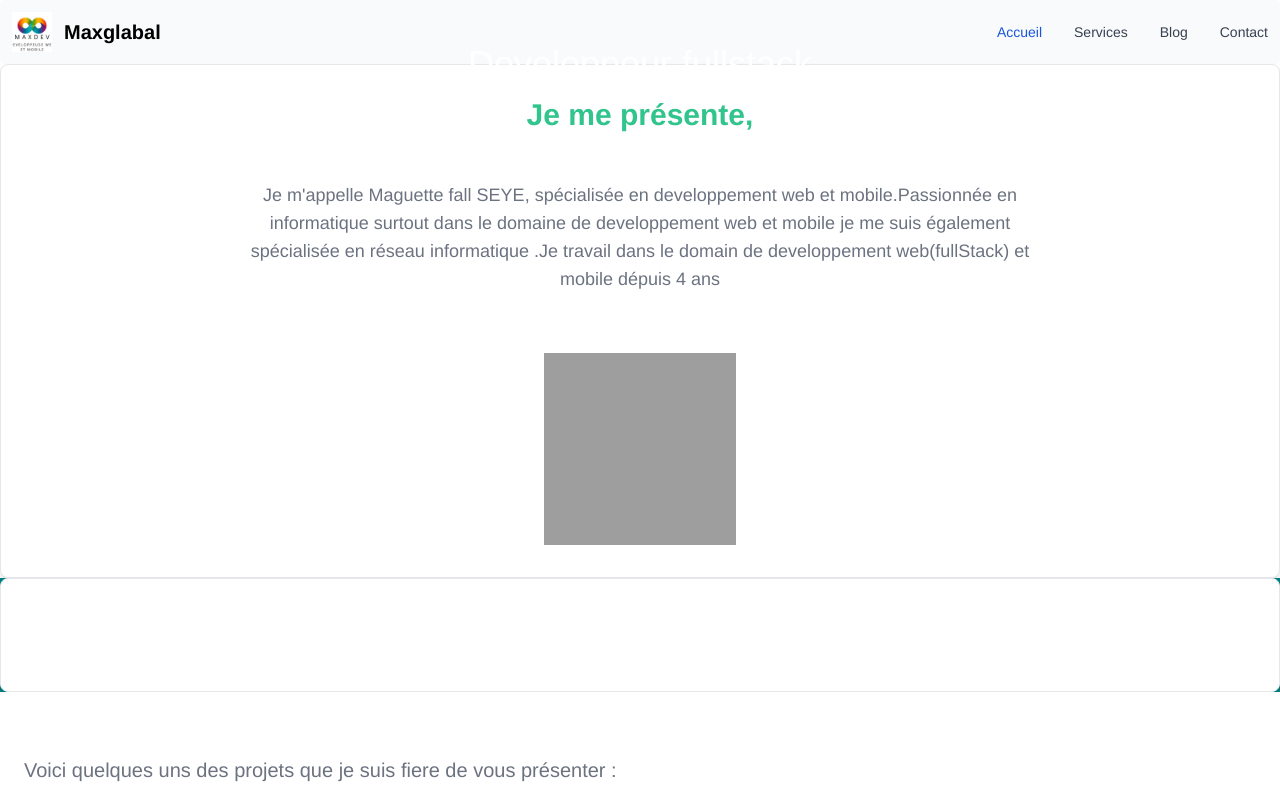
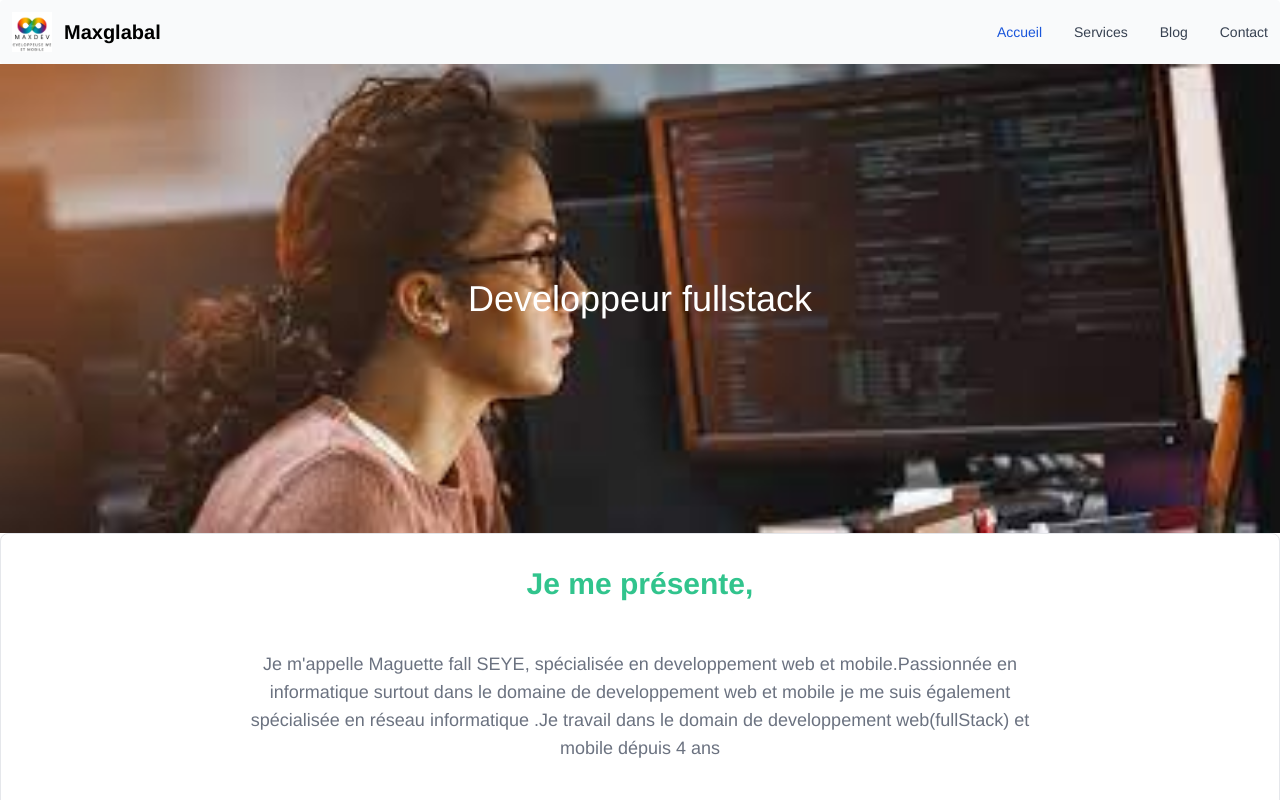
Before and after one commit to mafallseye/premierapp, a Vue app: page / in a window 1280 px wide. Shown: the top 800 px of the page. Built offline with nearby package versions, Linux system fonts and the light colour scheme; grey boxes are pictures that could not be loaded.

Commit message:
first commit

```diff
--- a/src/views/HomeView.vue
+++ b/src/views/HomeView.vue
@@ -8,7 +8,7 @@
           id="slide1"
           class="contener bg-green-400 carousel-item relative w-full"
         >
-          <!-- <img src="@/assets/dev.jpg" class="w-full" /> -->
+          <img src="@/assets/dev.jpg" class="w-full" />
           <div class="texte_centrer text-4xl text-white">
             Developpeur fullstack
           </div>
```
